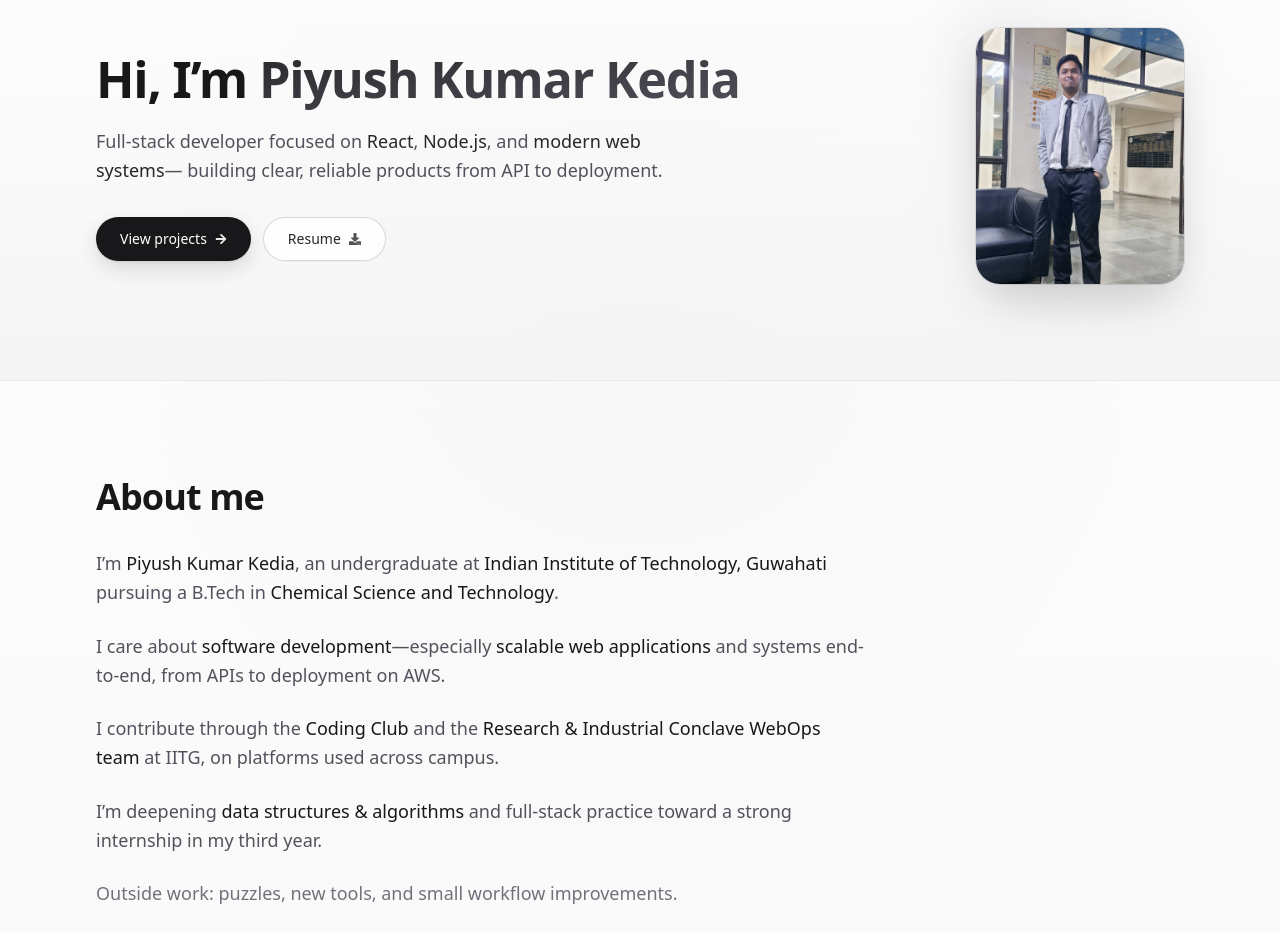
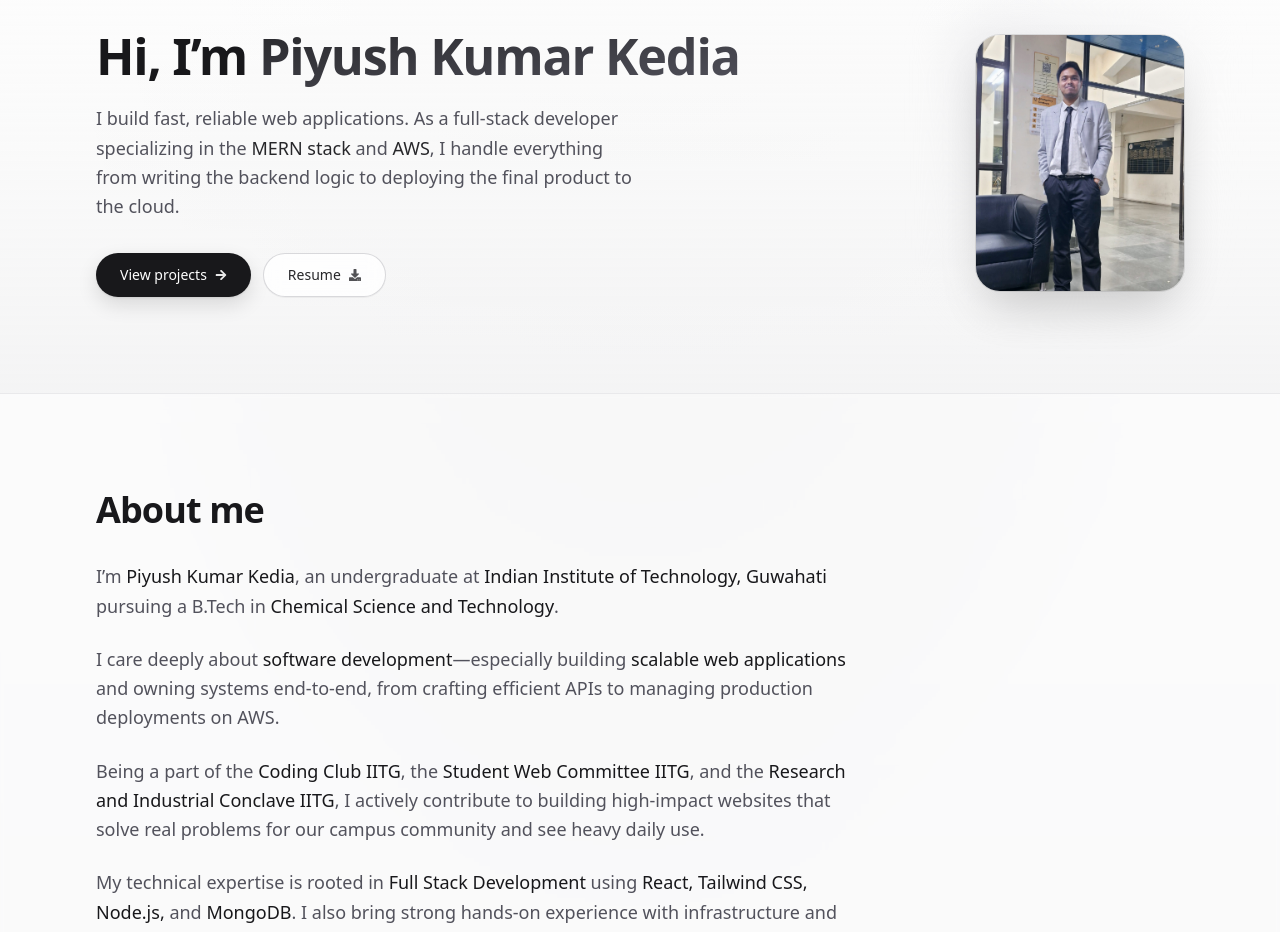
Before and after one commit to piyush-kumar-kedia/Portfolio-Website, a React (Vite) app: page / in a window 1280 px wide. Shown: the part 100-1032 px from the top of the page. Built offline with nearby package versions, Linux system fonts and the light colour scheme.

Commit message:
updated info

```diff
--- a/src/components/About.jsx
+++ b/src/components/About.jsx
@@ -27,29 +27,20 @@ export default function About() {
               </p>
 
               <p>
-                I care about{" "}
-                <span className={em}>software development</span>—especially{" "}
-                <span className={em}>scalable web applications</span> and systems
-                end-to-end, from APIs to deployment on AWS.
+                I care deeply about <span className={em}>software development</span>—especially building{" "}
+                <span className={em}>scalable web applications</span> and owning systems end-to-end, from crafting efficient APIs to managing production deployments on AWS.
               </p>
 
               <p>
-                I contribute through the{" "}
-                <span className={em}>Coding Club</span> and the{" "}
-                <span className={em}>
-                  Research & Industrial Conclave WebOps team
-                </span>{" "}
-                at IITG, on platforms used across campus.
+                Being a part of the <span className={em}>Coding Club IITG</span>, the{" "}
+                <span className={em}>Student Web Committee IITG</span>, and the{" "}
+                <span className={em}>Research and Industrial Conclave IITG</span>, I actively contribute to building high-impact websites that solve real problems for our campus community and see heavy daily use.
               </p>
 
               <p>
-                I’m deepening{" "}
-                <span className={em}>data structures & algorithms</span> and
-                full-stack practice toward a strong internship in my third year.
-              </p>
-
-              <p className="text-zinc-500">
-                Outside work: puzzles, new tools, and small workflow improvements.
+                My technical expertise is rooted in <span className={em}>Full Stack Development</span> using{" "}
+                <span className={em}>React, Tailwind CSS, Node.js,</span> and{" "}
+                <span className={em}>MongoDB</span>. I also bring strong hands-on experience with infrastructure and cloud hosting, deploying applications on <span className={em}>AWS EC2</span> using <span className={em}>Nginx, Route 53, Load Balancers,</span> and securing them with <span className={em}>Certbot (HTTPS)</span>.
               </p>
             </div>
           </StaggerItem>
--- a/src/components/Hero.jsx
+++ b/src/components/Hero.jsx
@@ -21,11 +21,9 @@ export default function Hero() {
               </span>
             </h1>
             <p className="mx-auto mt-4 max-w-xl text-pretty text-[15px] leading-relaxed text-zinc-600 sm:mt-5 sm:text-base md:mx-0 md:text-lg">
-              Full-stack developer focused on{" "}
-              <span className="font-medium text-zinc-800">React</span>,{" "}
-              <span className="font-medium text-zinc-800">Node.js</span>, and{" "}
-              <span className="font-medium text-zinc-800">modern web systems</span>
-              — building clear, reliable products from API to deployment.
+              I build fast, reliable web applications. As a full-stack developer specializing in the{" "}
+              <span className="font-medium text-zinc-800">MERN stack</span> and{" "}
+              <span className="font-medium text-zinc-800">AWS</span>, I handle everything from writing the backend logic to deploying the final product to the cloud.
             </p>
             <div className="mt-6 flex flex-wrap items-center justify-center gap-3 sm:mt-8 md:justify-start">
               <a
--- a/src/data/projectData.jsx
+++ b/src/data/projectData.jsx
@@ -47,7 +47,7 @@ export const projects = [
         during the conclave.
       </>
     ),
-    tech: ["React", "Node.js"],
+    tech: ["Django", "HTML", "CSS", "Python Anywhere"],
     image: "ric.jpg",
     github: "https://github.com/oonkarrr/RIC-25",
     demo: "https://www.ric.iitg.ac.in/",
--- a/src/data/skills.js
+++ b/src/data/skills.js
@@ -1,7 +1,7 @@
 export const skills = {
   languages: ["C", "C++", "JavaScript"],
-  frontend: ["React", "HTML", "CSS", "Chart.js"],
+  frontend: ["React","HTML","Tailwind CSS"],
   backend: ["Node.js", "Express", "MongoDB"],
-  devops: ["AWS EC2", "Nginx", "PM2", "Route 53"],
+  devops: ["AWS EC2", "Nginx", "PM2", "Route 53", "Certbot(HTTPS)"],
   tools: ["Git", "GitHub"]
 };
```
